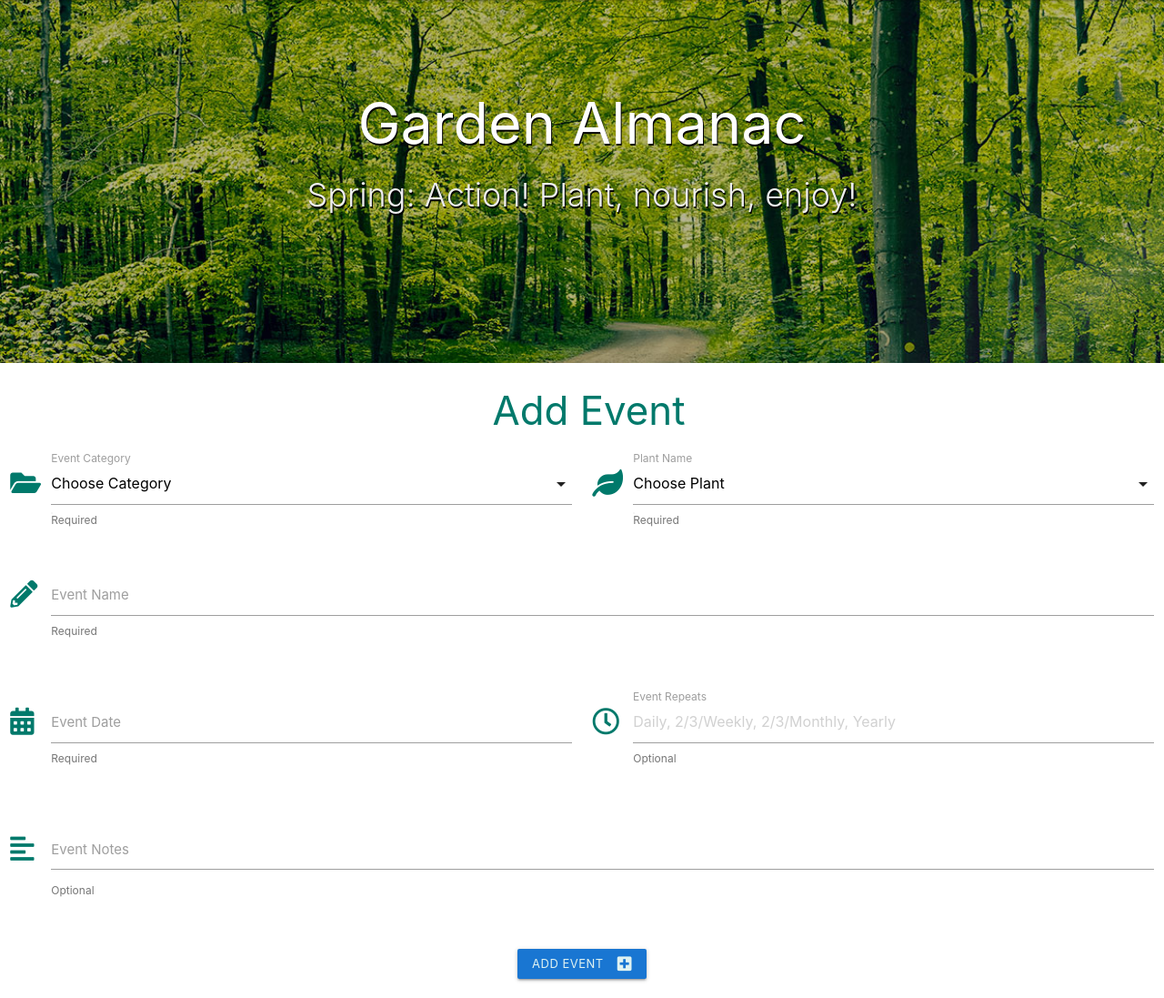
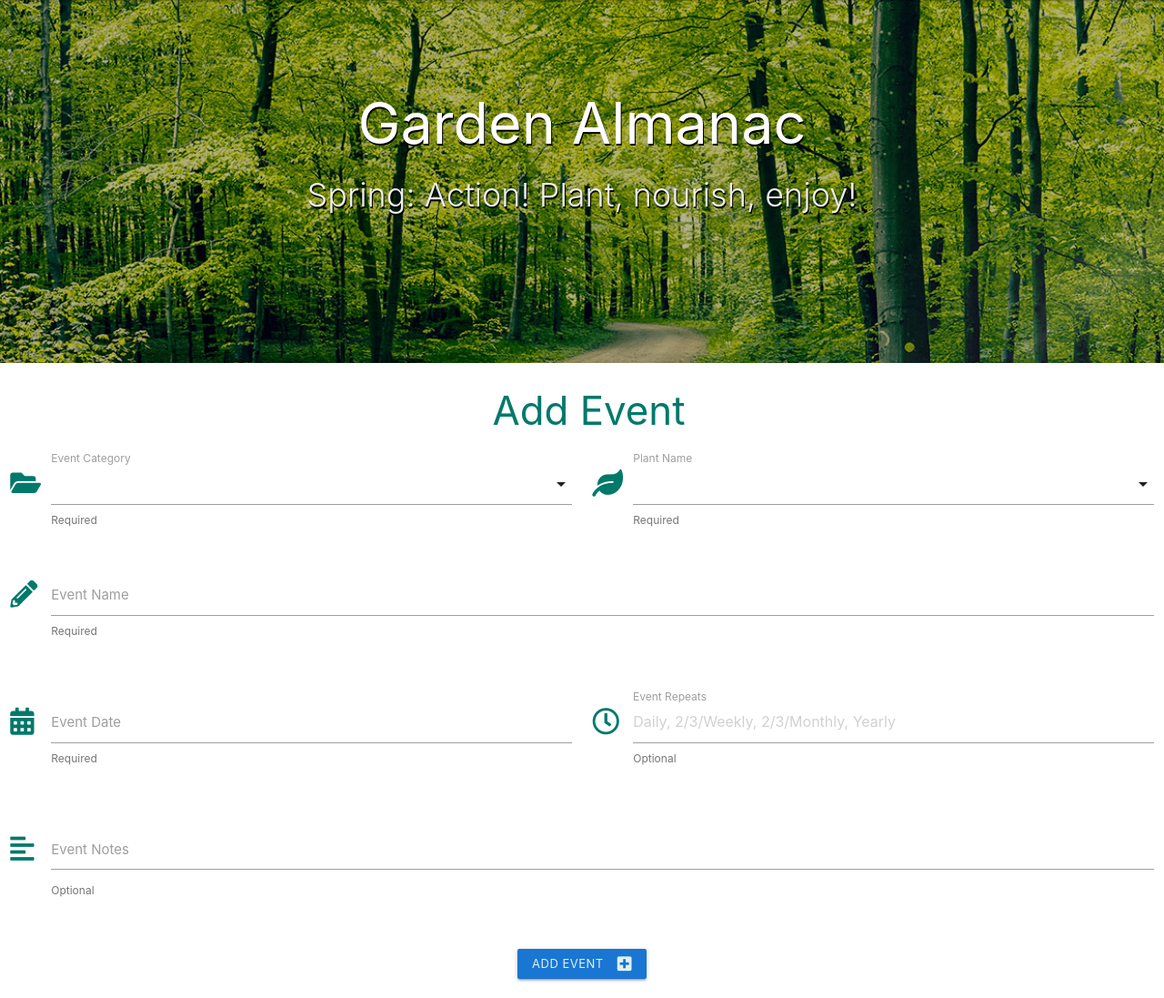
Before and after one commit to daidensacha/mp3-garden-journal, a Flask app: template templates/add_event.html in a window 1280 px wide. Shown: the part 65-1162 px from the top of the page at 91% size. Run offline with Flask 2, Linux system fonts and the light colour scheme; the template is opened without the code that fills it, so the values that code supplies are empty; some libraries are stand-ins or nearby versions; some web fonts are replaced.

Commit message:
Testing bug

```diff
--- a/templates/add_event.html
+++ b/templates/add_event.html
@@ -10,8 +10,7 @@
         <div class="input-field col s12 m6" >
           <i class="fas fa-folder-open prefix teal-text text-darken-2"></i>
           <select id="add_event_category" name="add_event_category" class="validate" required>
-            <option value="" disabled selected>Choose Category</option>
-            <!-- Add option for user to link directly to the add category page -->
+
 
             {% for category in categories %}
             <option value="{{ category.category }}">{{- category.category -}}</option>
@@ -24,8 +23,7 @@
         <div class="input-field col s12 m6">
           <i class="fas fa-leaf prefix teal-text text-darken-2"></i>
           <select id="add_event_plant_id" name="add_event_plant_id" class="validate" required>
-            <option value="" disabled selected>Choose Plant</option>
-            <!-- Add option for user to link directly to the add plant page -->
+
 
             {% for plant in plants %}
             <!-- Here the plant ObjectId is used in value as pseudo foreign key -->
```
